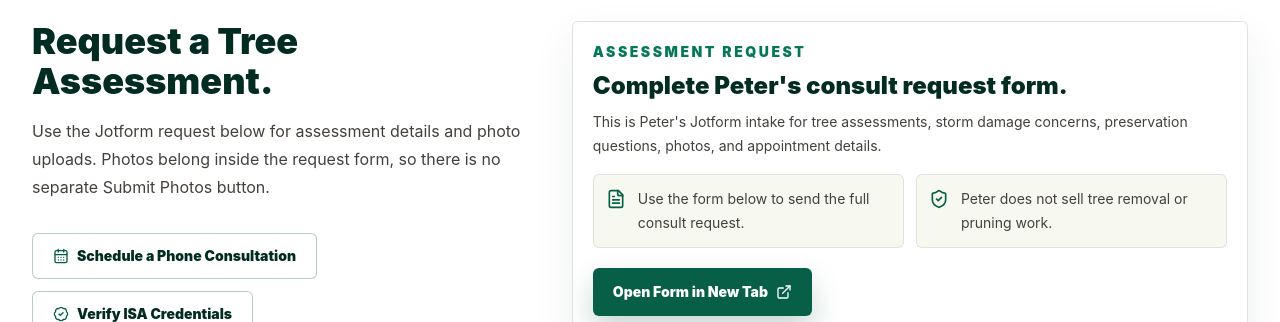
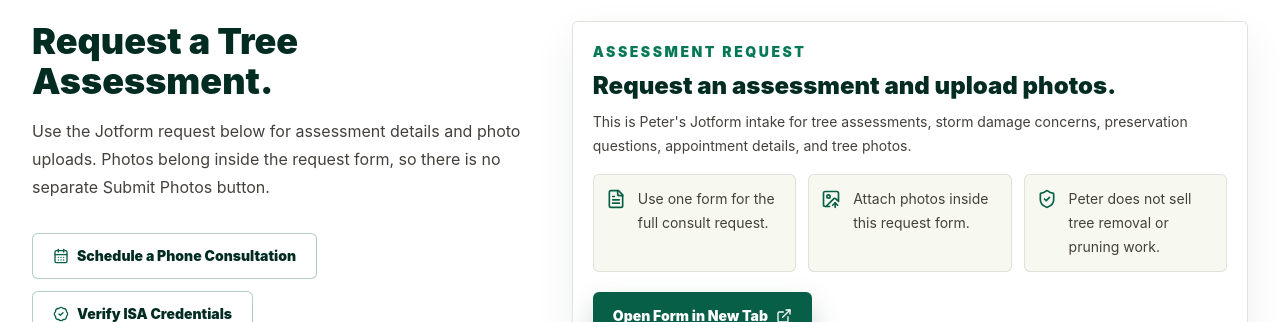
Before and after one commit to TheCryptoArborist/tree251, a Next.js app: page / in a window 1280 px wide. Shown: the part 3663-3985 px from the top of the page. Built offline with nearby package versions, Linux system fonts and the light colour scheme.

Commit message:
Clarify photos are uploaded inside Jotform request

```diff
--- a/components/ConsultationRequestForm.tsx
+++ b/components/ConsultationRequestForm.tsx
@@ -1,4 +1,4 @@
-import { ExternalLink, FileText, ShieldCheck } from "lucide-react";
+import { ExternalLink, FileText, ImageUp, ShieldCheck } from "lucide-react";
 import { jotformConsultationUrl } from "@/components/ConsultBranding";
 
 const jotformEmbedUrl = `${jotformConsultationUrl}?embed=1`;
@@ -11,16 +11,20 @@ export function ConsultationRequestForm() {
           Assessment request
         </p>
         <h3 className="mt-2 text-2xl font-black text-emerald-950">
-          Complete Peter&apos;s consult request form.
+          Request an assessment and upload photos.
         </h3>
         <p className="mt-2 text-sm leading-6 text-stone-700">
           This is Peter&apos;s Jotform intake for tree assessments, storm damage concerns,
-          preservation questions, photos, and appointment details.
+          preservation questions, appointment details, and tree photos.
         </p>
-        <div className="mt-4 grid gap-3 text-sm leading-6 text-stone-700 sm:grid-cols-2">
+        <div className="mt-4 grid gap-3 text-sm leading-6 text-stone-700 sm:grid-cols-3">
           <div className="flex gap-3 rounded-md border border-emerald-950/10 bg-[#f7f8f0] p-3">
             <FileText className="mt-0.5 size-5 shrink-0 text-emerald-800" aria-hidden="true" />
-            <span>Use the form below to send the full consult request.</span>
+            <span>Use one form for the full consult request.</span>
+          </div>
+          <div className="flex gap-3 rounded-md border border-emerald-950/10 bg-[#f7f8f0] p-3">
+            <ImageUp className="mt-0.5 size-5 shrink-0 text-emerald-800" aria-hidden="true" />
+            <span>Attach photos inside this request form.</span>
           </div>
           <div className="flex gap-3 rounded-md border border-emerald-950/10 bg-[#f7f8f0] p-3">
             <ShieldCheck className="mt-0.5 size-5 shrink-0 text-emerald-800" aria-hidden="true" />
```
